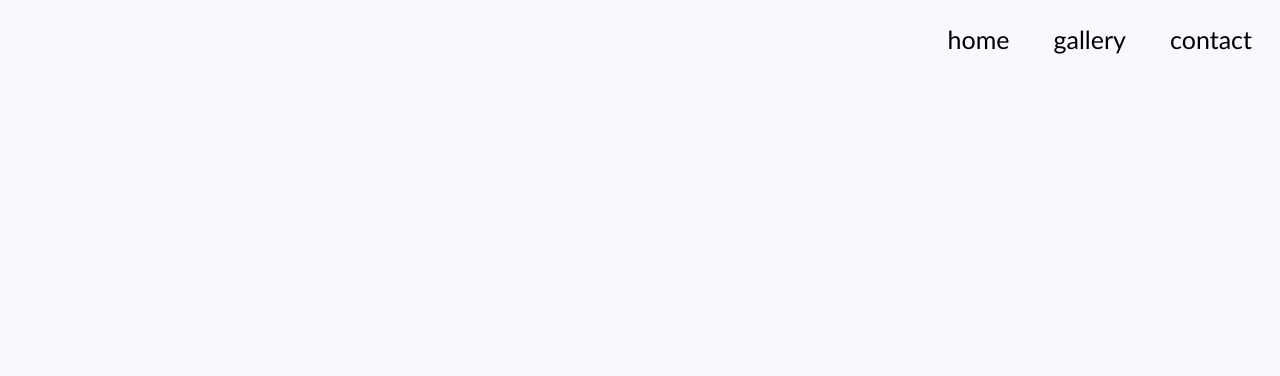
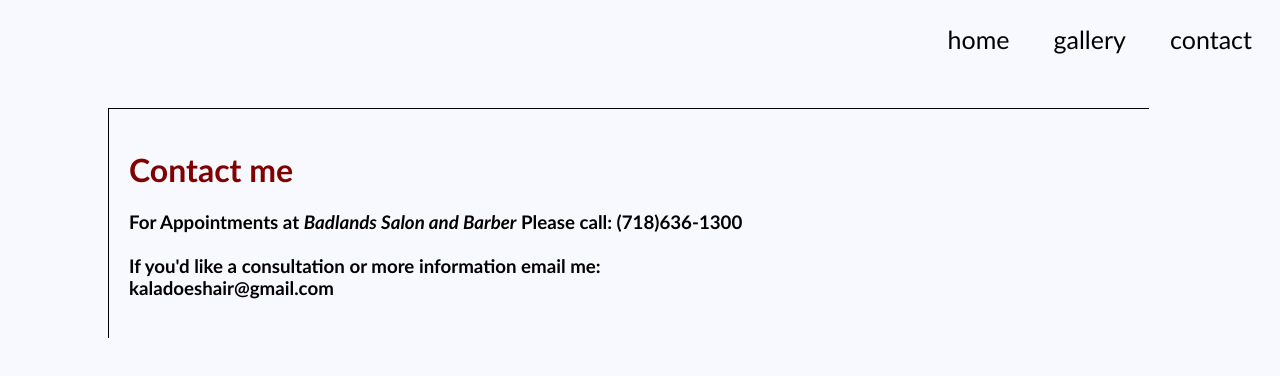
Before and after one commit to boisvertk/webpageassignment, a plain HTML site: page contact.html in a window 1280 px wide. Drawn offline with Linux system fonts and the light colour scheme.

Commit message:
added content to contact page

```diff
--- a/contact.html
+++ b/contact.html
@@ -16,7 +16,19 @@
         </ul>
     </nav>
 
+    <div id="wrapper">
+        <h1>Contact me</h1>
+            <h3>For Appointments at <em><a href="http://www.badlandssalon.com/">Badlands Salon and Barber</a></em>
+            Please call: (718)636-1300
+        <br><br>
+            If you'd like a consultation or more information email me:
+        <br>
+            <a href="mailto:kaladoeshair@gmail.com"> kaladoeshair@gmail.com </a>
+            </h3>
 
 
+
+
+    </div>
 </body>
 </html>
```
